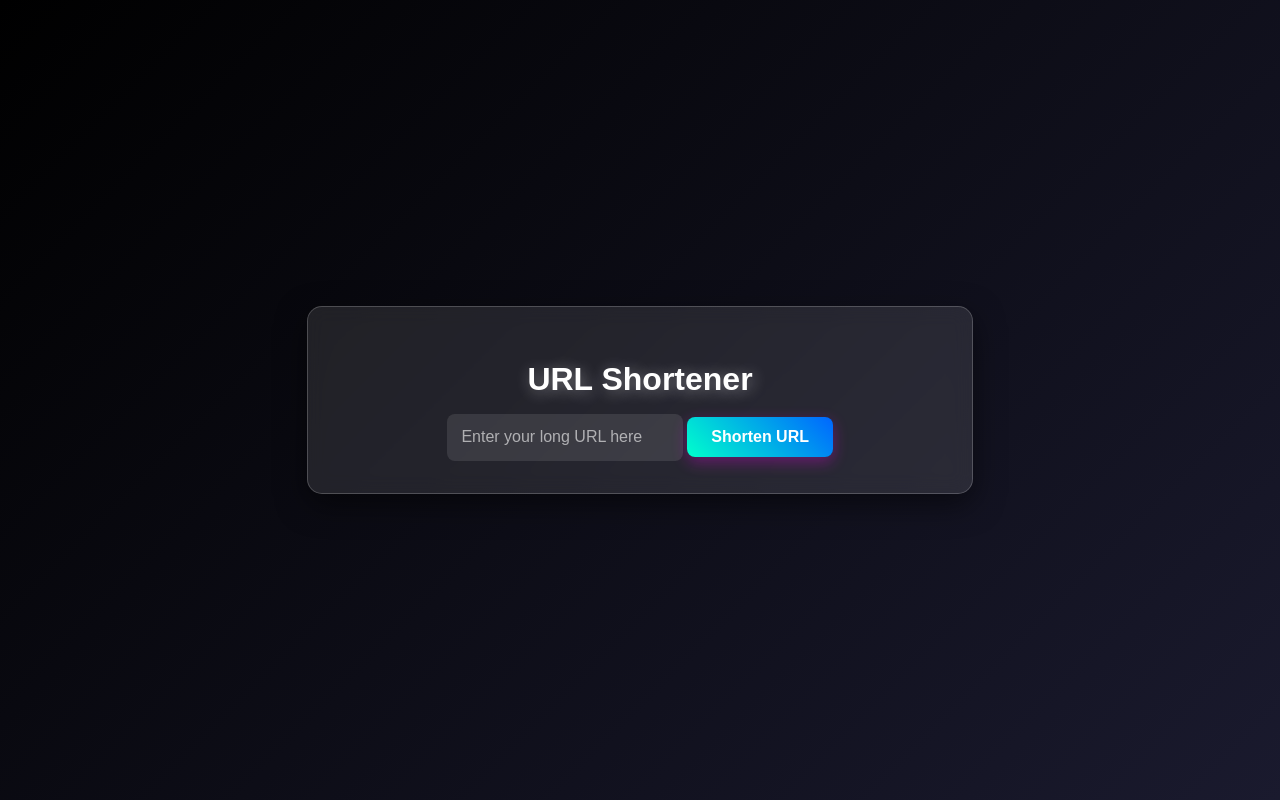
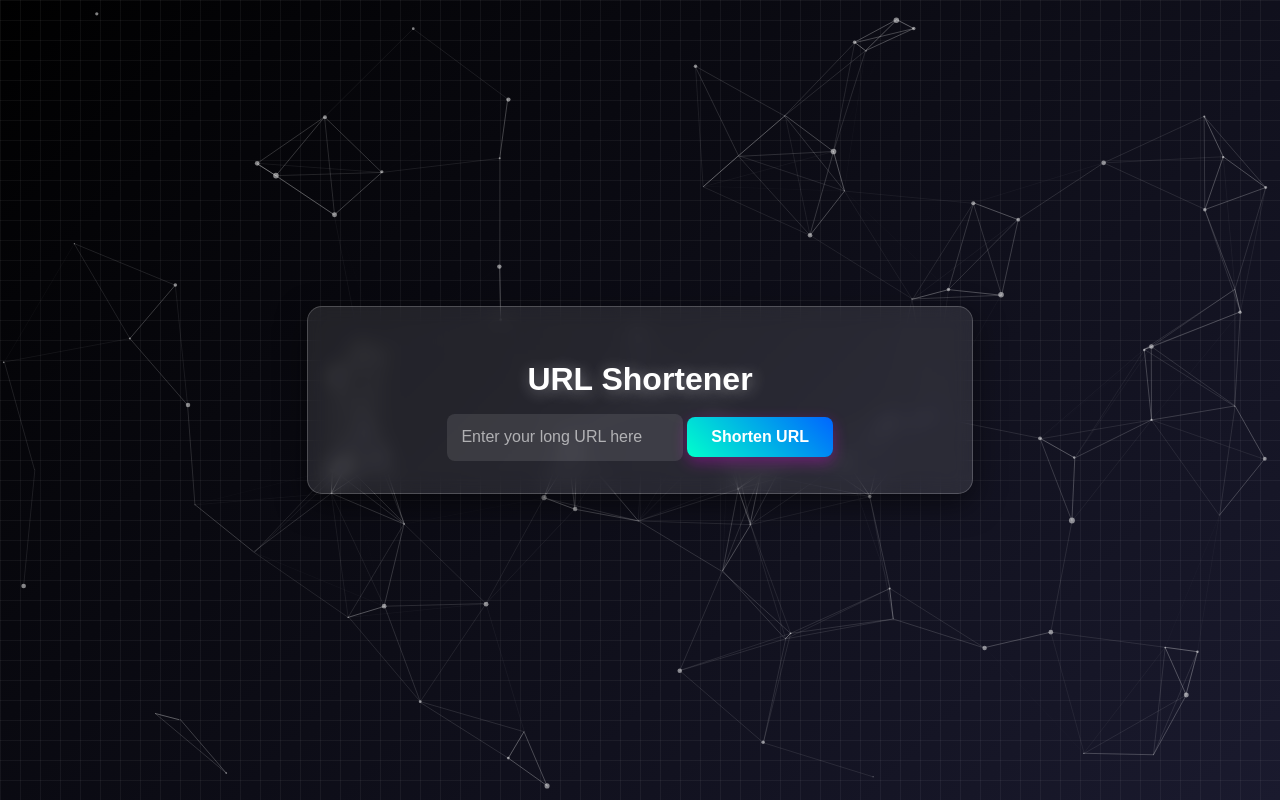
Before and after one commit to kartikkji/LINK-CUTTER, a plain HTML site: page index.html in a window 1280 px wide. Drawn offline with nearby package versions, Linux system fonts and the light colour scheme.

Commit message:
add backgroud digining

```diff
--- a/app.js
+++ b/app.js
@@ -105,3 +105,40 @@ function showToast(message) {
         setTimeout(() => document.body.removeChild(toast), 500);
     }, 2500); // Auto-hide after 2.5s
 }
+
+document.addEventListener('DOMContentLoaded', function() {
+    particlesJS('particles-js', {
+        particles: {
+            number: { value: 80, density: { enable: true, value_area: 800 } },
+            color: { value: "#ffffff" },
+            shape: { type: "circle" },
+            opacity: { value: 0.5, random: false },
+            size: { value: 3, random: true },
+            line_linked: {
+                enable: true,
+                distance: 150,
+                color: "#ffffff",
+                opacity: 0.4,
+                width: 1
+            },
+            move: {
+                enable: true,
+                speed: 3,
+                direction: "none",
+                random: false,
+                straight: false,
+                out_mode: "out",
+                bounce: false,
+            }
+        },
+        interactivity: {
+            detect_on: "canvas",
+            events: {
+                onhover: { enable: true, mode: "repulse" },
+                onclick: { enable: true, mode: "push" },
+                resize: true
+            }
+        },
+        retina_detect: true
+    });
+});
--- a/index.html
+++ b/index.html
@@ -11,6 +11,8 @@
     <link rel="stylesheet" href="style.css">
 </head>
 <body>
+    <div class="graph-lines"></div>
+    <div id="particles-js"></div>
     <div class="container">
         <h1>URL Shortener</h1>
 
@@ -34,6 +36,7 @@
     </div>
 
     <!-- ✅ Ensure JavaScript is loaded last -->
+    <script src="https://cdn.jsdelivr.net/particles.js/2.0.0/particles.min.js"></script>
     <script src="app.js"></script>
 </body>
 
--- a/style.css
+++ b/style.css
@@ -1,5 +1,15 @@
 /* General Styles */
+/* Add this at the top of your CSS */
+#particles-js {
+    position: fixed;
+    top: 0;
+    left: 0;
+    width: 100%;
+    height: 100%;
+    z-index: -1;
+}
 
+/* Modified body */
 body {
     font-family: 'Poppins', sans-serif;
     margin: 0;
@@ -10,8 +20,28 @@ body {
     min-height: 100vh;
     background: linear-gradient(135deg, #000000, #1a1a2e);
     color: #ffffff;
+    position: relative;
 }
 
+/* Add this to your container */
+.container {
+    position: relative;
+    z-index: 1;
+    /* rest of your existing container styles */
+}
+
+/* Add these new styles for the graph effect */
+.graph-lines {
+    position: fixed;
+    width: 100%;
+    height: 100%;
+    background-image: linear-gradient(rgba(255, 255, 255, 0.05) 1px, transparent 1px),
+                      linear-gradient(90deg, rgba(255, 255, 255, 0.05) 1px, transparent 1px);
+    background-size: 20px 20px;
+    z-index: 0;
+}
+
+/* Keep your existing particlesJS configuration but move it to a separate JS file */
 
 /* Glassmorphic Container */
 .container {
@@ -236,13 +266,3 @@ button:hover {
     opacity: 1;
     transform: translateX(-50%) translateY(-10px);
 }
-
-particlesJS("particles-js", {
-    particles: {
-        number: { value: 80 },
-        size: { value: 3 },
-        color: { value: "#ffffff" },
-        move: { speed: 1 },
-        line_linked: { enable: true, opacity: 0.2 }
-    }
-});
```
